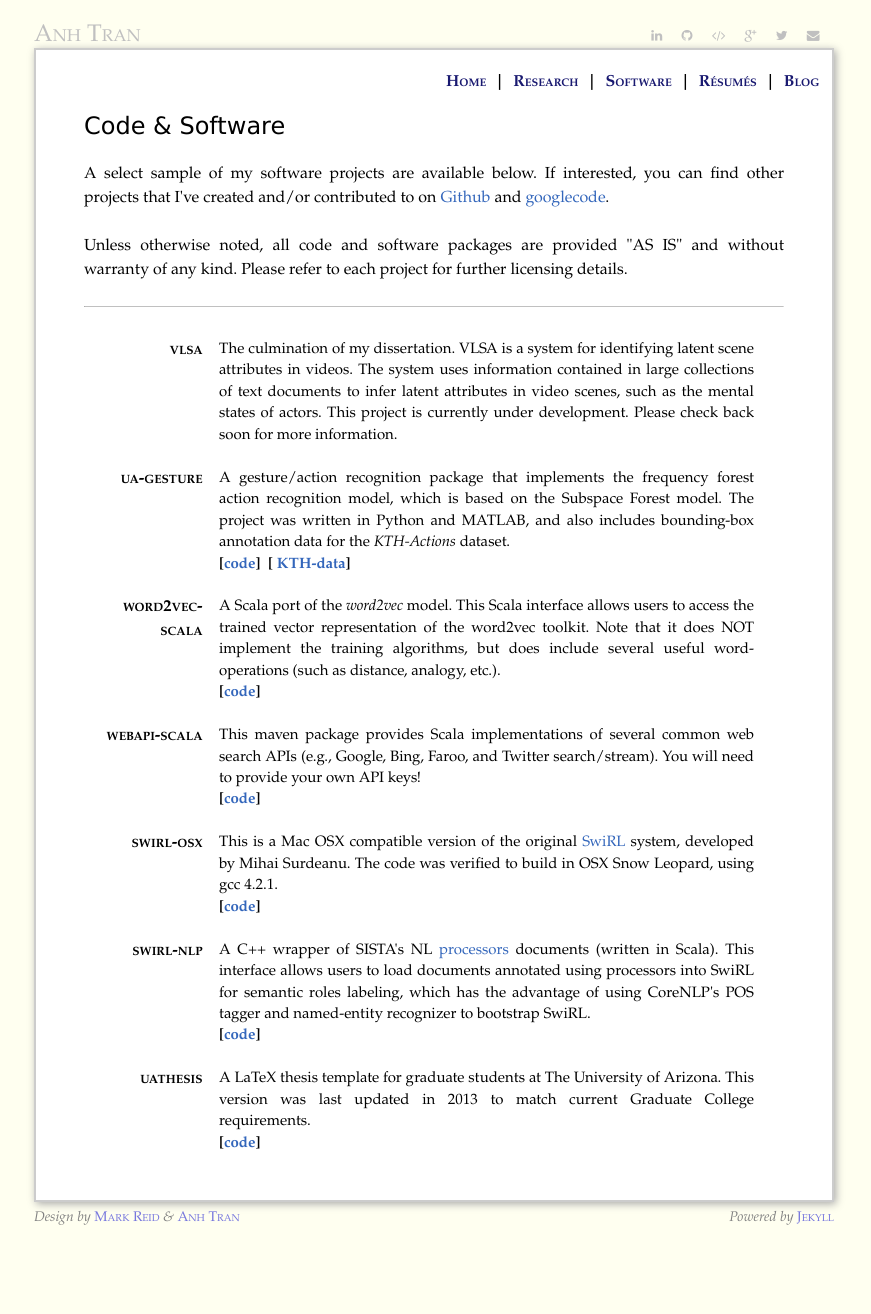
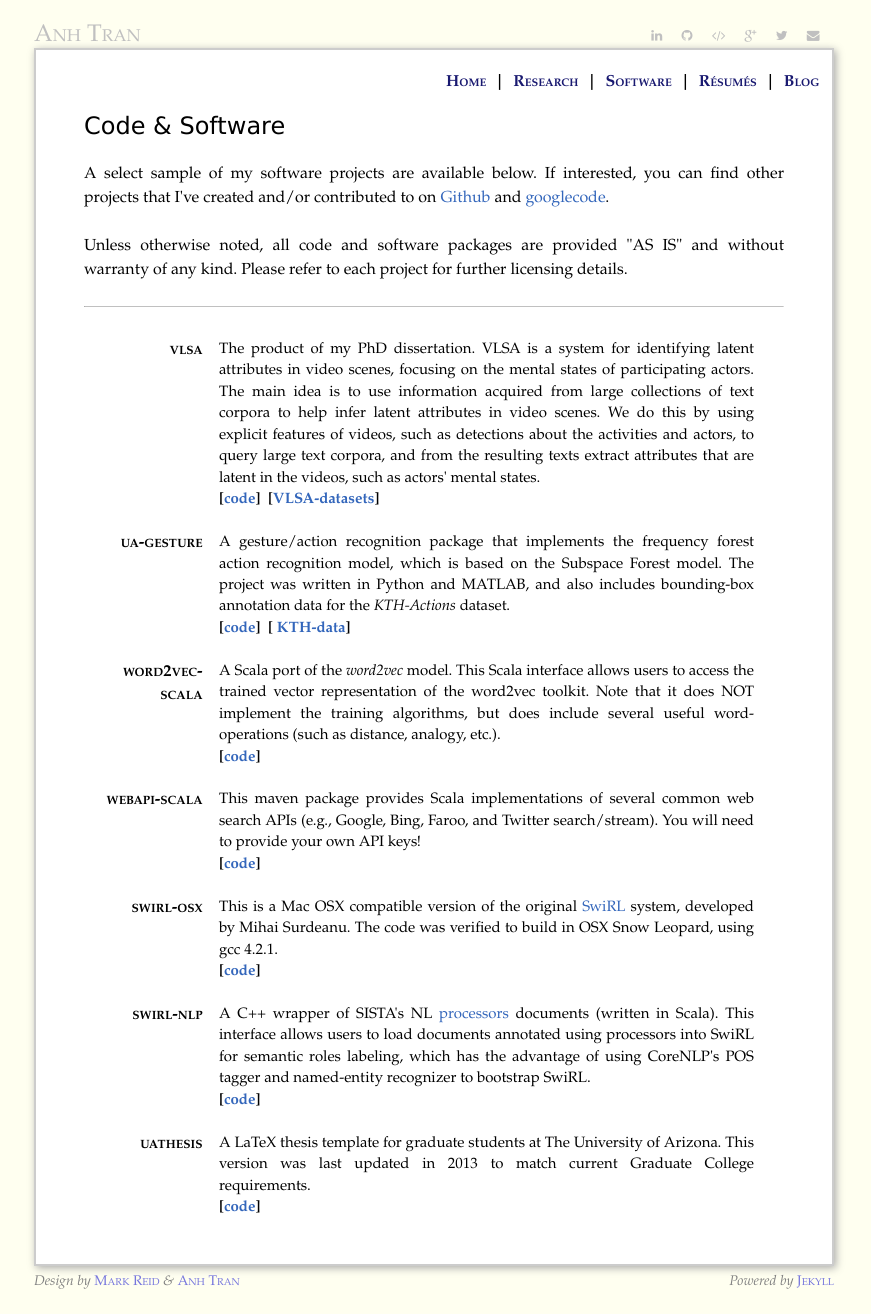
Before and after one commit to trananh/trananh.github.io, a Jekyll site: the page built from software/index.html, in a window 1280 px wide. Shown: the whole page, without its empty margins (206-1077 px from the left). Built offline with Jekyll 4.4.1, drawn with Linux system fonts in a browser that asks for light colours; nearby versions of some CDN libraries; before the commit the page ends 1250 px from its top, so only the background shows below that.

Commit message:
Updated description for vlsa.

```diff
--- a/software/index.html
+++ b/software/index.html
@@ -24,16 +24,18 @@ title: anh &rarr; software
 
     <div class="section">
         <h1>vlsa</h1>
-        <p>
-            The culmination of my dissertation. VLSA is a system for identifying
-            latent scene attributes in videos. The system uses information contained
-            in large collections of text documents to infer latent attributes in video
-            scenes, such as the mental states of actors. This project is currently
-            under development. Please check back soon for more information.
-            <!--
+        <p>The product of my PhD dissertation. VLSA is a system for identifying
+            latent attributes in video scenes, focusing on the mental states of
+            participating actors. The main idea is to use information acquired
+            from large collections of text corpora to help infer latent attributes
+            in video scenes.  We do this by using explicit features of videos,
+            such as detections about the activities and actors, to query large text
+            corpora, and from the resulting texts extract attributes that are
+            latent in the videos, such as actors' mental states.
             <br/>
-            <b>[<a href="http://trananh.github.io/vlsa">code</a>]</b>
-            -->
+            <b>[<a href="http://trananh.github.io/vlsa">code</a>]&nbsp;
+                [<a href="http://trananh.github.io/vlsa/#datasets">VLSA-datasets</a>]
+            </b>
         </p>
     </div>
 
```
